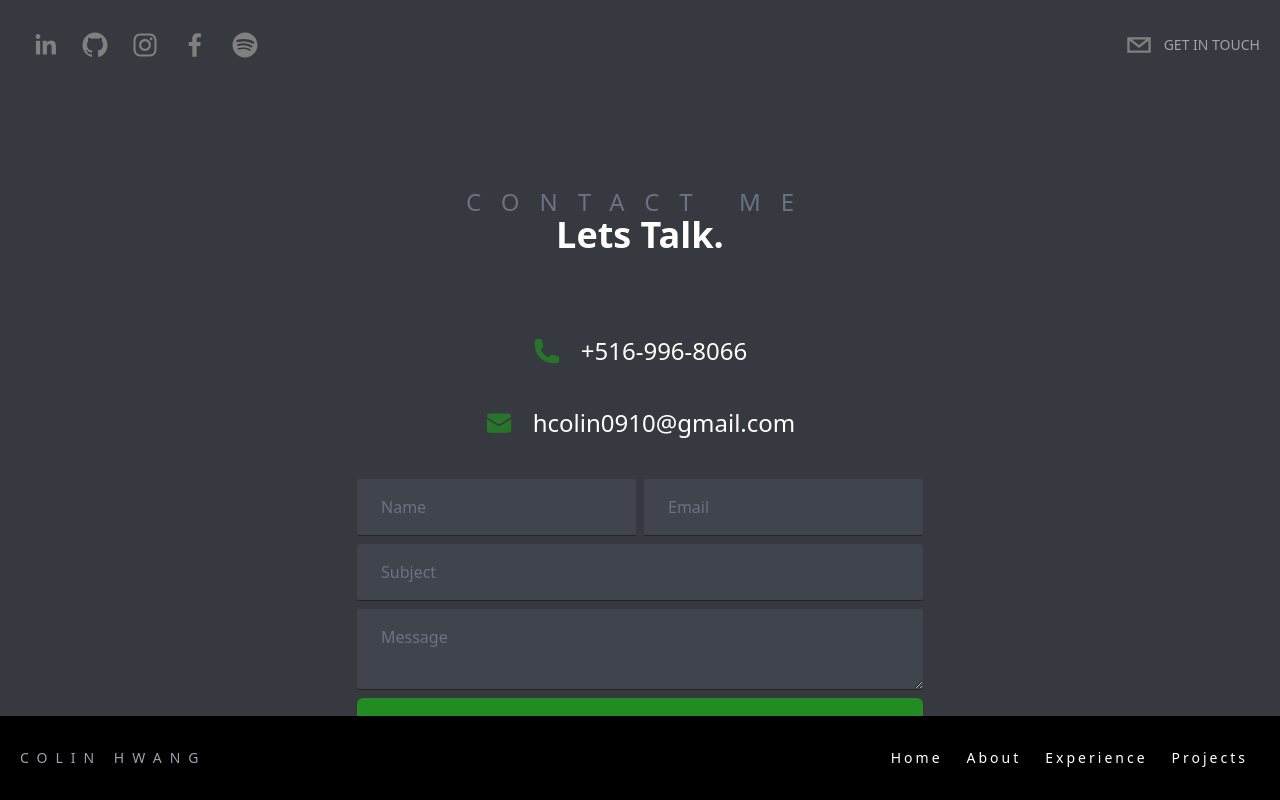
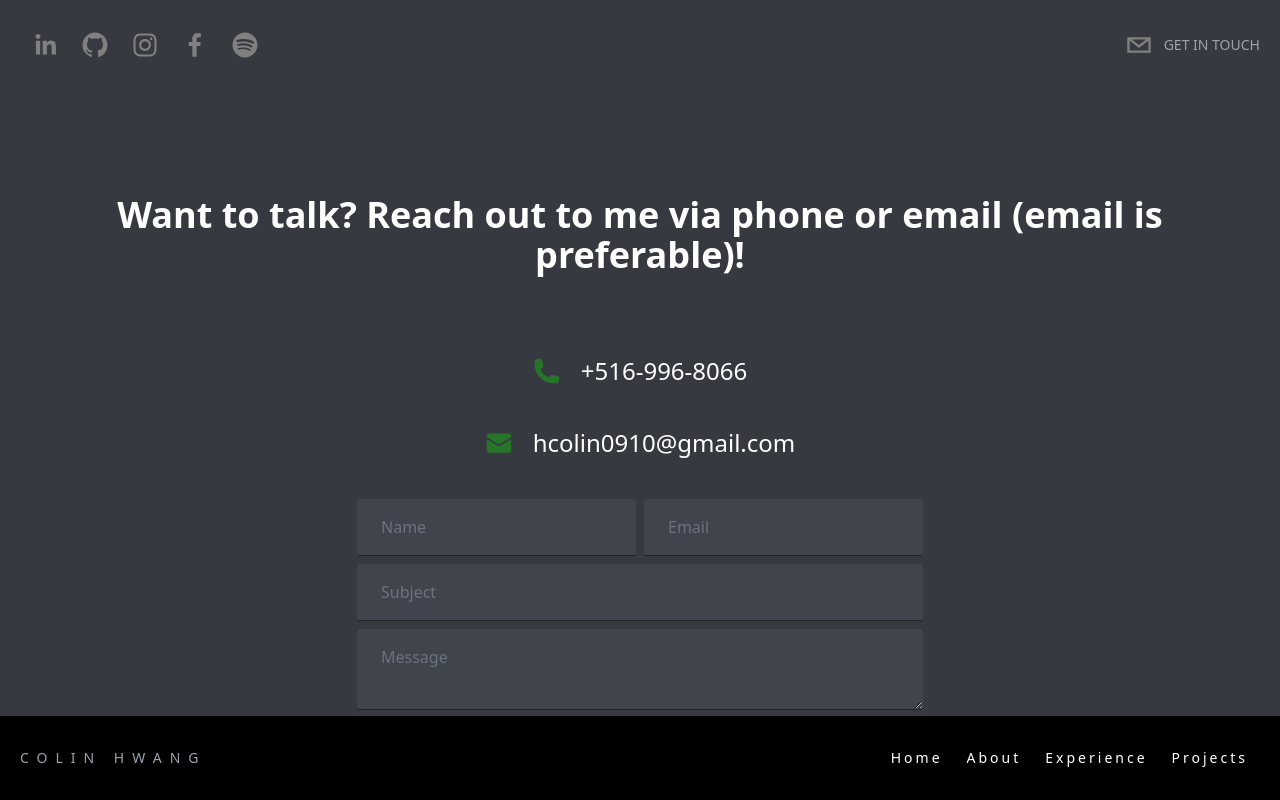
Before and after one commit to colinh09/Personal-Website, a Next.js app: page /Mail in a window 1280 px wide. Built offline with nearby package versions, Linux system fonts and the light colour scheme.

Commit message:
please please please

```diff
--- a/components/Contact.tsx
+++ b/components/Contact.tsx
@@ -24,11 +24,10 @@ function Contact({}: Props) {
 
   return (
     <div className = "h-screen flex relative flex-col text-center md:text-left md:flex-row max-w-7xl px-10 justify-evenly mx-auto items-center">
-        <h3 className = "absolute top-24 uppercase tracking-[20px] text-gray-500 text-2xl">Contact Me</h3>
 
         <div className = "flex flex-col space-y-10">
             <h4 className = "text-4xl font-semibold text-center top-30">
-                Lets Talk.
+                Want to talk? Reach out to me via phone or email (email is preferable)!
             </h4>
 
             <div className = "space-y-10 pt-10">
```
